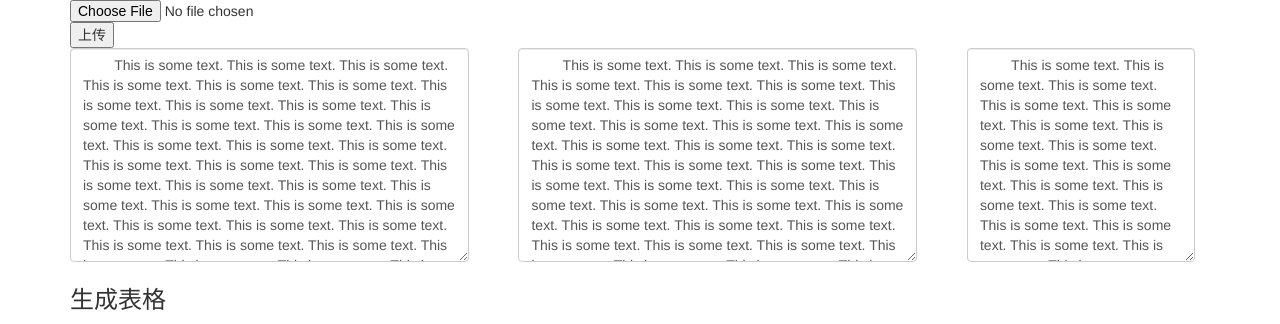
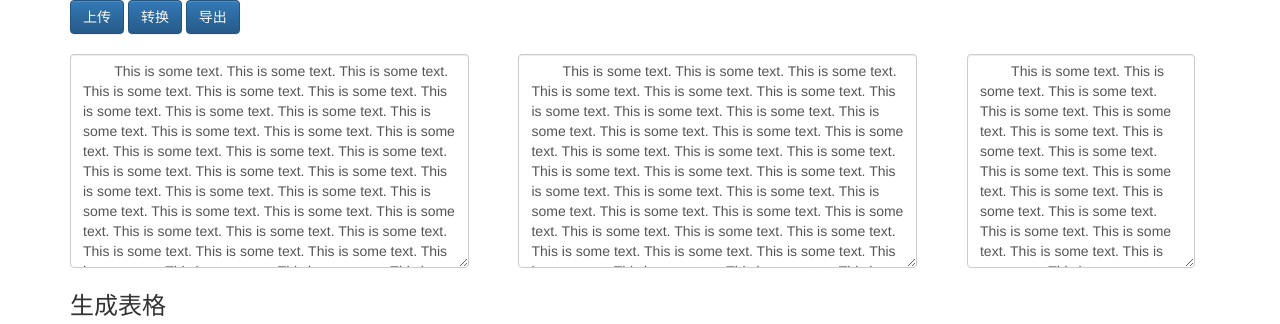
Before and after one commit to xiaobai2004/backend, a Flask app: page / in a window 1280 px wide. Shown: the top 324 px of the page. Run offline with Flask 2, Linux system fonts and the light colour scheme; some libraries are stand-ins or nearby versions.

Commit message:
add buttons

```diff
--- a/app/templates/index.html
+++ b/app/templates/index.html
@@ -20,13 +20,19 @@
         overflow: auto;
         height: 300px;
     }
+    #uploadFile{
+        display:none;
+    }
 </style>
 {% endblock %}
 
 {% block page_content %}
     <div id="uploadForm">
         <input id="uploadFile" type="file" name=file/>
-        <button id="uploadBtn" type="button">上传</button>
+        <button id="uploadBtn" class="btn btn-primary" type="button">上传</button>
+        <button id="convertBtn" class="btn btn-primary" type="button">转换</button>
+        <button id="exportBtn" class="btn btn-primary" type="button">导出</button>
+        <div class="h2 text-center" id="fileName"></div>
     </div>
 <div id="edit_area" style=";margin-bottom:10px;">
     <textarea id="original_text" class="form-control text" rows="10">
@@ -131,7 +137,9 @@ $(document).ready(function(){
      scrollByOriginal_text("comment",current);
      scrollByOriginal_text("text_lines",current);
   });
-  $("#uploadBtn").on('click', function(){
+  $('#uploadFile').on("change", function(e){
+        var name = e.currentTarget.files[0].name;
+        $("#fileName").text(name);
         var formData = new FormData();
         formData.append('file', $('#uploadFile')[0].files[0]);
         $.ajax({
@@ -154,6 +162,11 @@ $(document).ready(function(){
                 alert(data.message);
             }
         }).fail(function(res) {});
+  });
+
+  $("#uploadBtn").on('click', function(e){
+        e.preventDefault();
+        $('#uploadFile').trigger('click');
     })
 });
 function scrollByOriginal_text(id,current){
```
